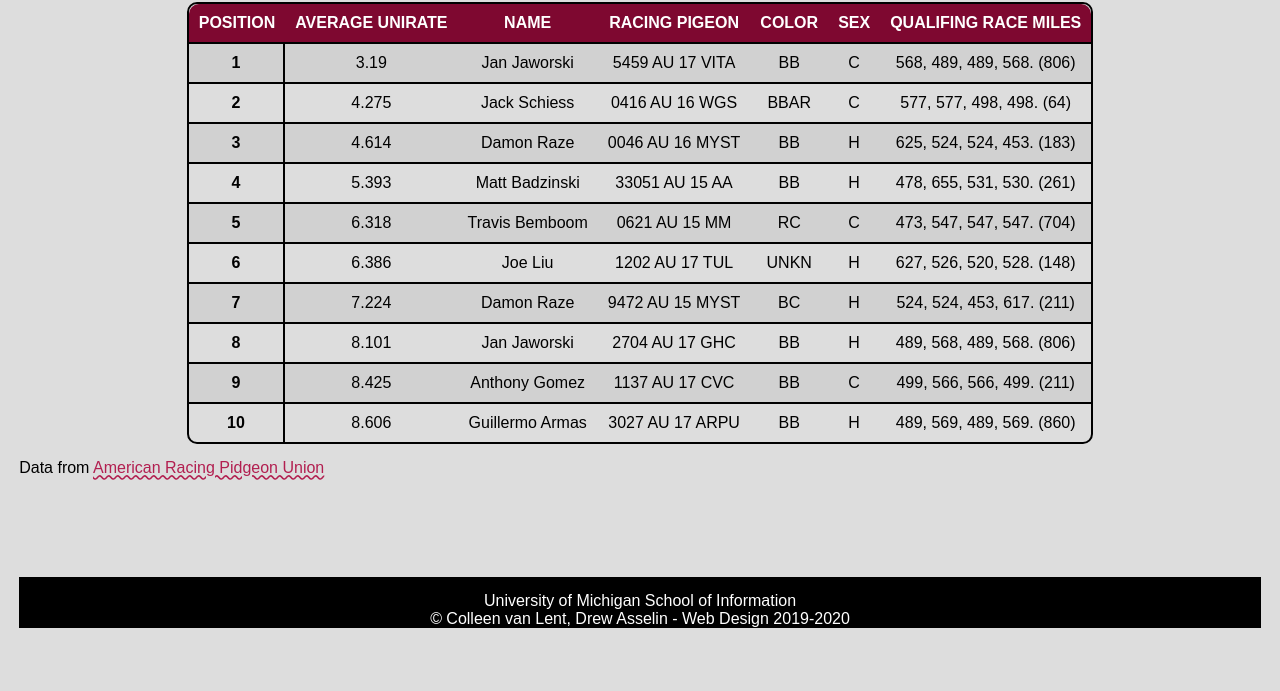
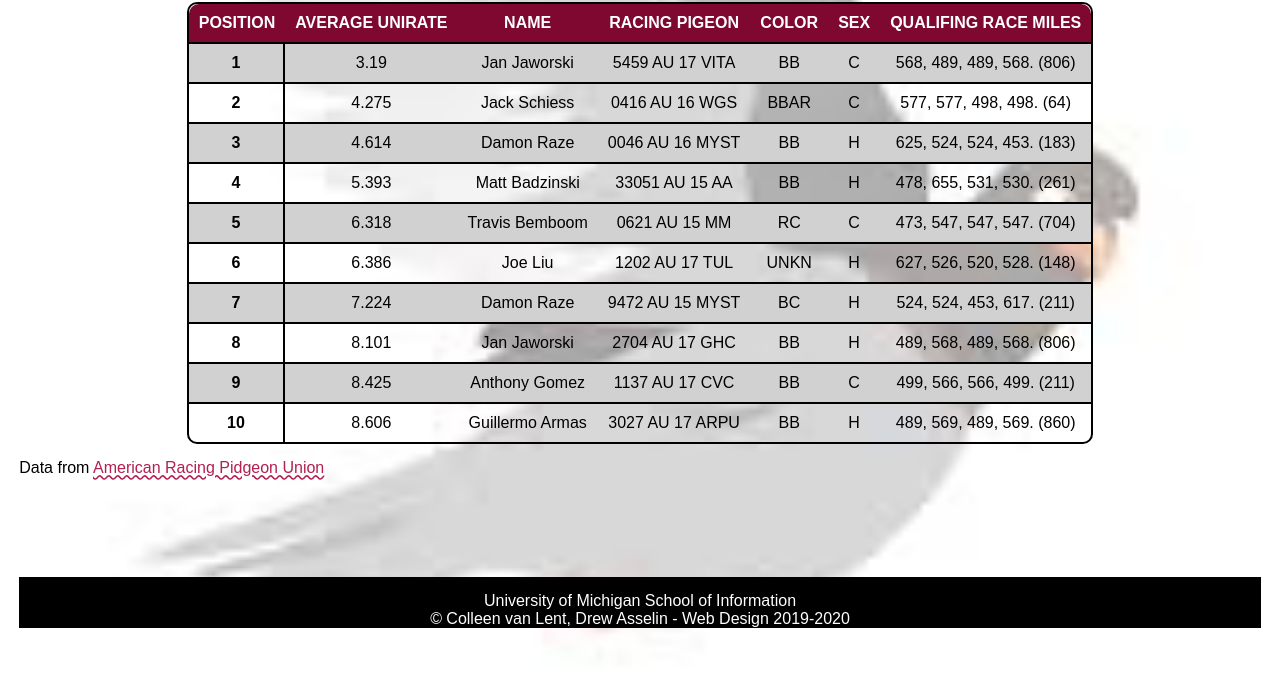
Before and after one commit to mcdanielnina/homework3, a plain HTML site: page index.html in a window 1280 px wide. Shown: the part 109-800 px from the top of the page. Drawn offline with Linux system fonts and the light colour scheme; a web font is replaced by a local one.

Commit message:
Update style.css

```diff
--- a/style.css
+++ b/style.css
@@ -15,7 +15,7 @@ body{
   font-family: 'Andika', sans-serif;
   background-size: cover;
   background-position: center;
-  background-image: url("../images/pigeon-background.jpg");
+  background-image: url("pigeon-background.jpg");
   background-color:#DDDDDD;
 }
 
```
